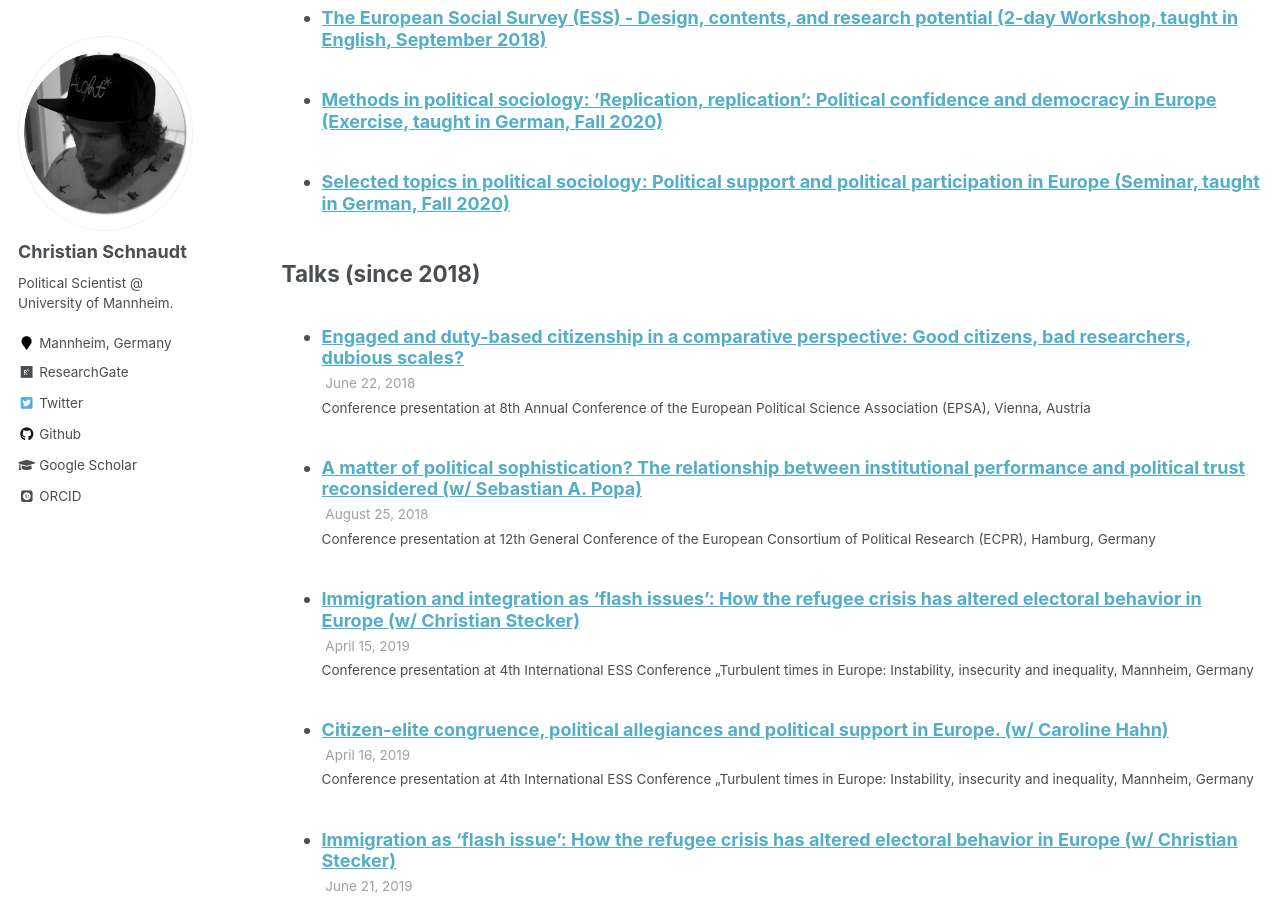
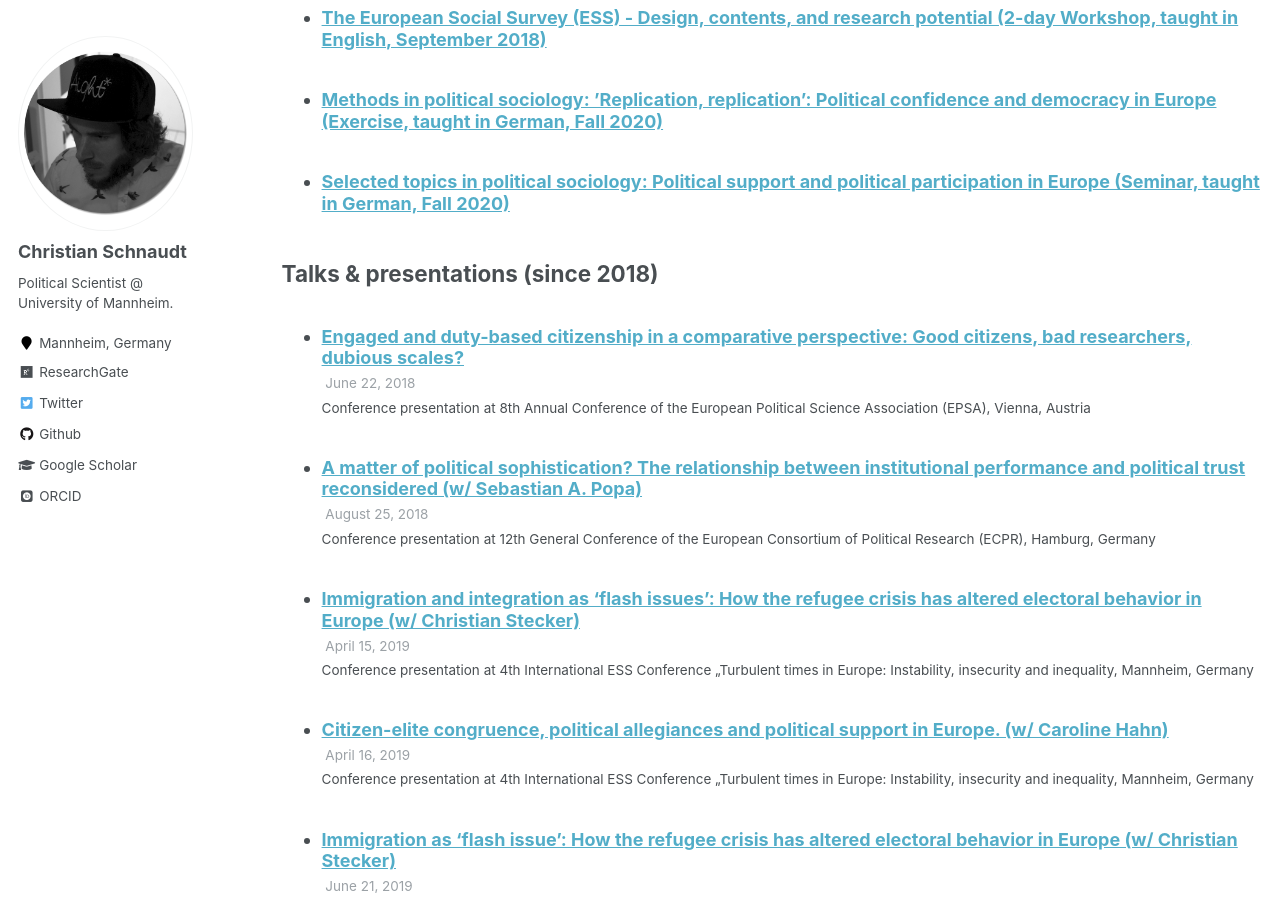
Before and after one commit to cschnaudt/cschnaudt.github.io, a Jekyll site: the page built from _pages/cv.md, in a window 1280 px wide and 900 px high, scrolled down 3710 px. Built offline with Jekyll 4.4.1, drawn with Linux system fonts in a browser that asks for light colours; some web fonts are replaced.

Commit message:
Update cv.md

```diff
--- a/_pages/cv.md
+++ b/_pages/cv.md
@@ -41,7 +41,7 @@ redirect_from:
     {% include archive-single-cv.html %}
   {% endfor %}</ul>
 
-## Talks (since 2018)
+## Talks & presentations (since 2018)
 
   <ul>{% for post in site.talks %}
     {% include archive-single-talk-cv.html %}
```
